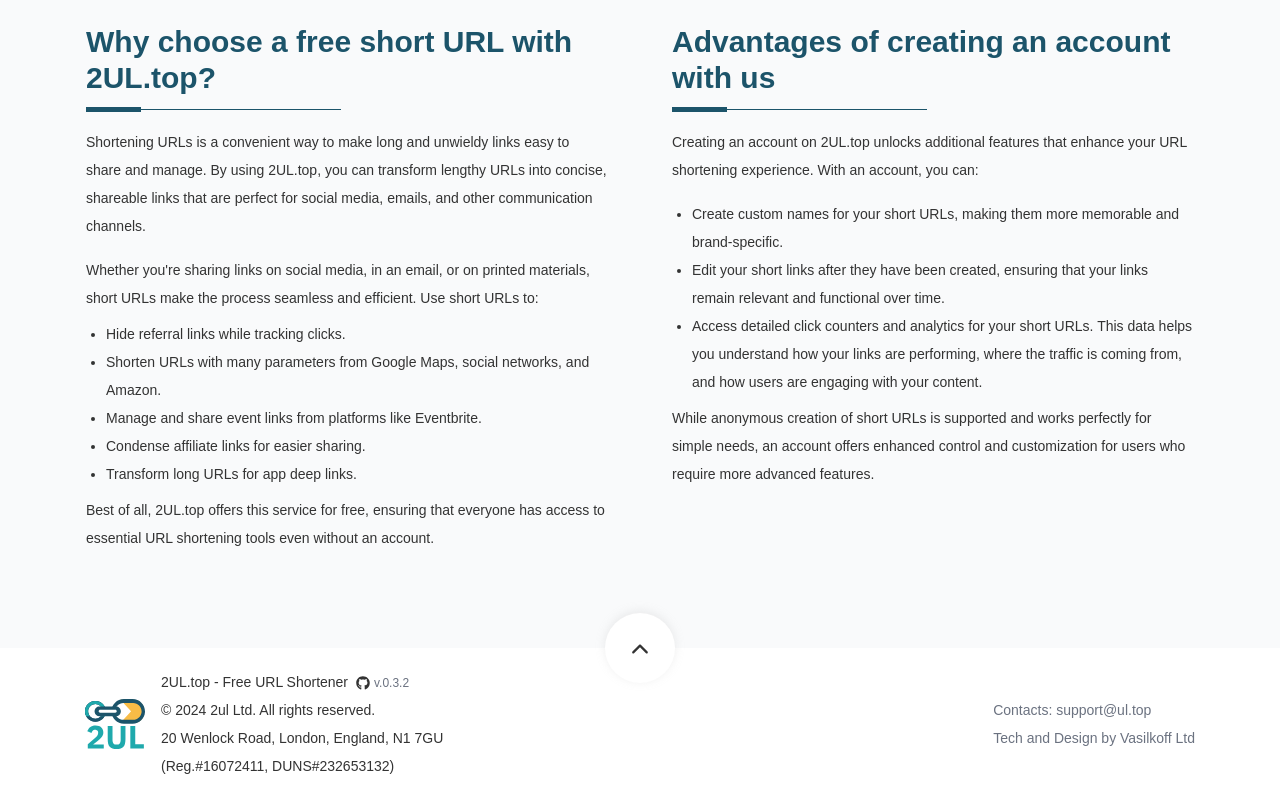
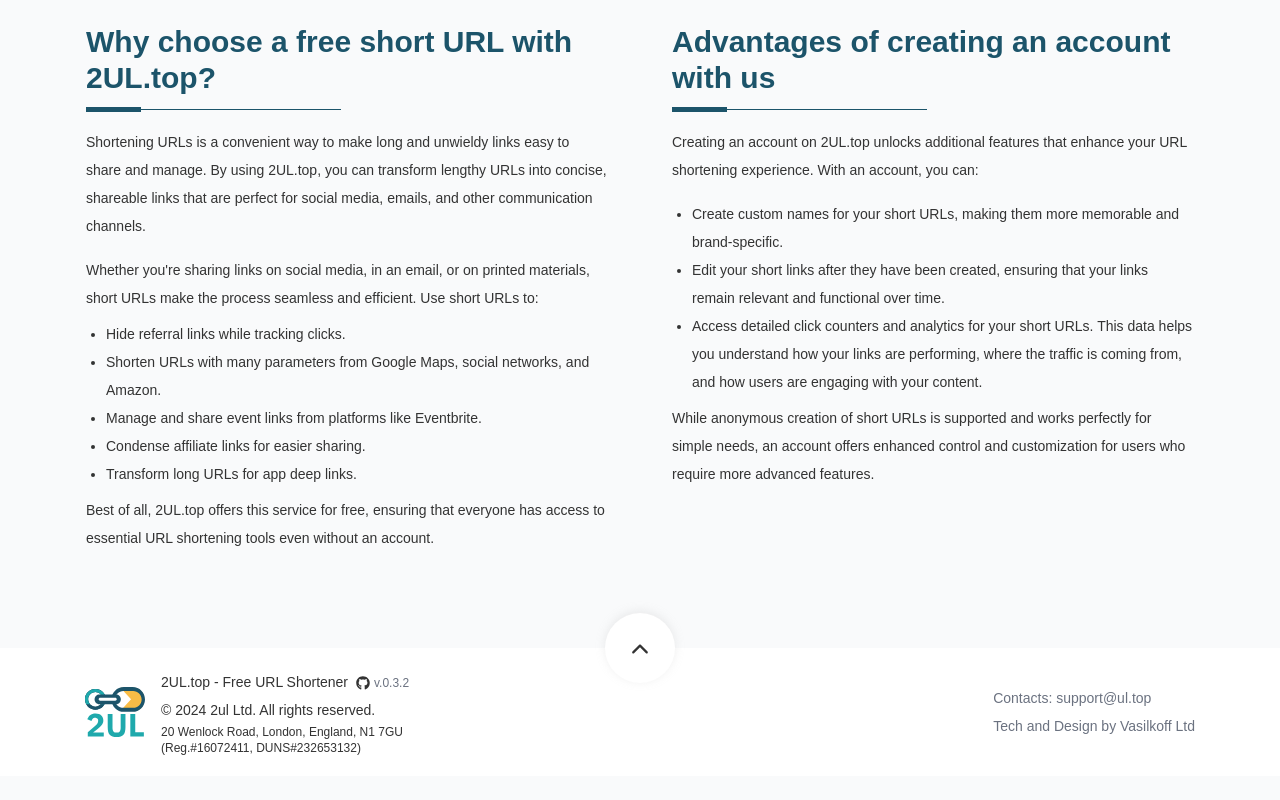
Before and after one commit to MaxSmile/2ulink, a React (Create React App) app in the folder 2ulink/: page / in a window 1280 px wide. Shown: the part 1828-2628 px from the top of the page. After the commit the page ends 2604 px from the top, so only its background shows below. Built offline with nearby package versions, Linux system fonts and the light colour scheme.

Commit message:
Update Footer.jsx

```diff
--- a/2ulink/src/components/Footer.jsx
+++ b/2ulink/src/components/Footer.jsx
@@ -31,10 +31,10 @@
                             </a>
                             <br />
                             &copy; {year} <span className="org">2ul Ltd</span>. All rights reserved.
-                            <br/>
-                            20 Wenlock Road, London, England, N1 7GU
-                            <br/>
-                            (Reg.#16072411, DUNS#232653132)
+                            <p className="text-xs">
+                                20 Wenlock Road, London, England, N1 7GU
+                                <br/>(Reg.#16072411, DUNS#232653132)
+                            </p>
                         </p>
                     </div>
 
```
